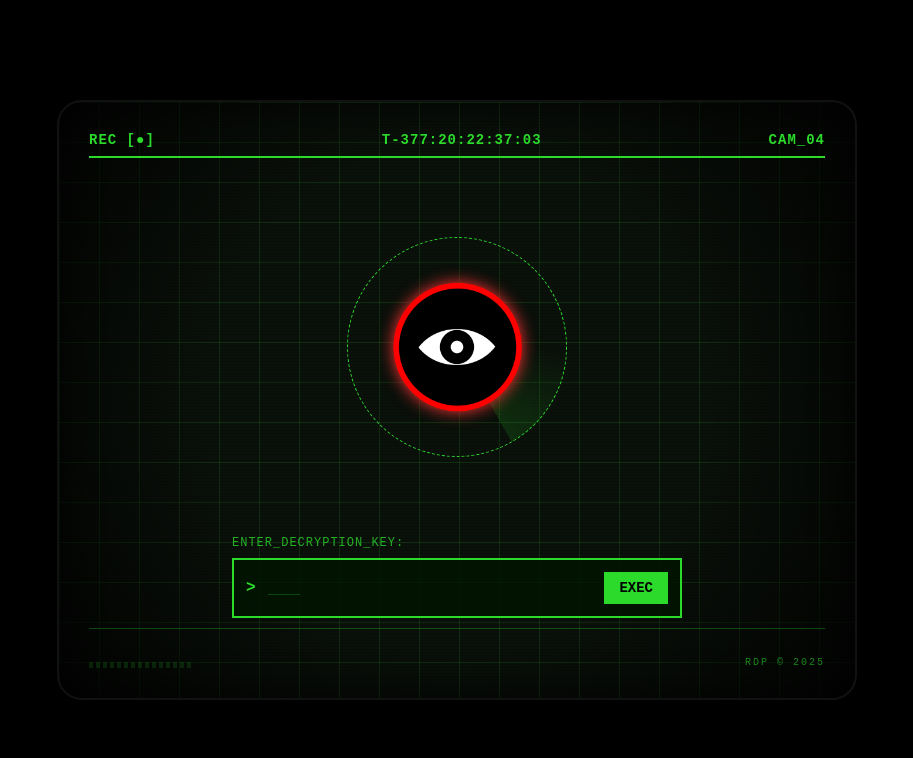
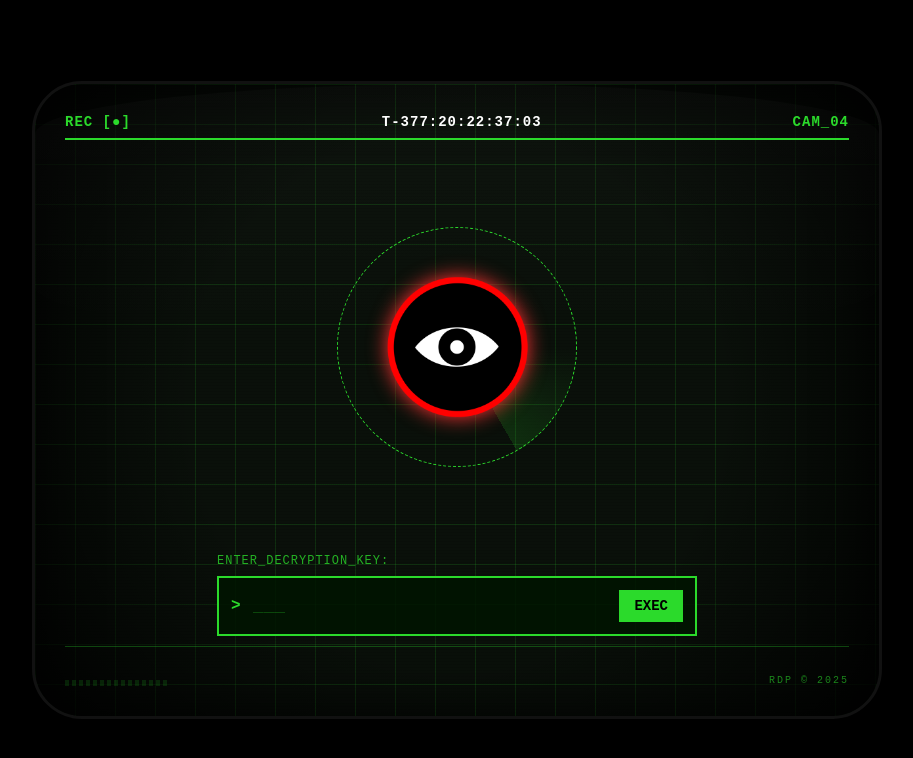
Before and after one commit to realdarkplanet/realdarkplanet.github.io, a plain HTML site: page index.html in a window 1280 px wide. Shown: the whole page, without its empty margins (183-1096 px from the left). Drawn offline with Linux system fonts and the light colour scheme.

Commit message:
Update style.css

```diff
--- a/style.css
+++ b/style.css
@@ -18,12 +18,12 @@ body {
     color: var(--cctv-green);
     font-family: "Courier New", Courier, monospace;
 
-    /* MOBILE FIX: Use min-height instead of fixed height so it can grow */
+    /* MOBILE FIX: Use min-height so it allows scrolling */
     min-height: 100vh;
     width: 100vw;
     margin: 0;
 
-    /* MOBILE FIX: Allow scrolling (removed overflow: hidden) */
+    /* Center the monitor on desktop */
     display: flex;
     justify-content: center;
     align-items: center;
@@ -33,38 +33,44 @@ body {
 .terminal-cutout {
     position: relative;
 
-    /* Shape & Sizing */
+    /* SIZE & ASPECT RATIO */
     width: 100%;
-    max-width: 800px;
-    aspect-ratio: 4 / 3; /* Classic TV Shape */
+    max-width: 850px;
+    aspect-ratio: 4 / 3;
 
-    /* CURVE UPDATE: This creates the old monitor shape */
-    border-radius: 25px;
+    /* --- THE "OLD MONITOR" CURVE --- */
+    /* This curves the edges, not just corners. It simulates a convex screen. */
+    border-radius: 50% / 10%;
+    /* A small fallback curve for the sides */
+    border-top-left-radius: 50px;
+    border-top-right-radius: 50px;
+    border-bottom-left-radius: 50px;
+    border-bottom-right-radius: 50px;
 
-    /* Contrast & Depth */
+    /* DEPTH: Inset shadow creates the "thick glass" feel */
+    box-shadow: inset 0 0 60px rgba(0,0,0,0.9);
+
+    /* Background & Bezel */
     background-color: var(--cctv-bg);
-    border: 2px solid #111; /* Subtle bezel */
+    border: 3px solid #111; /* Dark physical bezel */
 
-    /* Inner shadow to fake curved glass depth */
-    box-shadow: inset 0 0 40px rgba(0,0,0,0.8);
-
-    /* Internal Layout */
+    /* Layout */
     display: flex;
     flex-direction: column;
-    overflow: hidden; /* Clips content to the curved corners */
+    overflow: hidden; /* Clips content to the curved shape */
 }
 
-/* --- 3. MOBILE OPTIMIZATION (THE FIX) --- */
+/* --- 3. MOBILE OPTIMIZATION --- */
 @media (max-width: 768px) {
     .terminal-cutout {
-        /* Break the box shape so it fills the phone screen */
+        /* On mobile, we flatten the curve slightly for usability */
         width: 100%;
         max-width: none;
         height: auto;
         min-height: 100vh;
         aspect-ratio: unset;
 
-        /* Remove curve on mobile for full immersion (optional, but recommended) */
+        /* Remove the heavy distortion so text is readable */
         border-radius: 0;
         border: none;
         box-shadow: none;
@@ -73,24 +79,27 @@ body {
     .screen-content {
         padding: 20px;
         /* Extra padding at bottom so keyboard doesn't hide input */
-        padding-bottom: 120px;
+        padding-bottom: 150px;
 
         /* Stack items naturally */
         justify-content: flex-start;
-        gap: 40px;
+        gap: 30px;
     }
 
-    /* Adjust eye size for mobile */
+    /* Adjust sizing for small screens */
     .radar-housing {
-        width: 150px;
-        height: 150px;
+        width: 180px;
+        height: 180px;
+    }
+
+    .status-bar {
+        font-size: 11px;
     }
 
     /* Make input easier to tap */
     .input-wrapper {
         padding: 15px;
     }
-
     .terminal-input {
         font-size: 16px; /* Prevents auto-zoom on iPhone */
     }
@@ -120,8 +129,8 @@ body {
     height: 100%;
     background: repeating-linear-gradient(
         0deg,
-        rgba(0,0,0,0.15),
-        rgba(0,0,0,0.15) 1px,
+        rgba(0,0,0,0.1),
+        rgba(0,0,0,0.1) 1px,
         transparent 1px,
         transparent 3px
     );
@@ -135,10 +144,23 @@ body {
     left: 0;
     width: 100%;
     height: 100%;
-    /* Darkens corners to enhance curve effect */
-    background: radial-gradient(circle, transparent 50%, rgba(0,0,0,0.9) 100%);
+    /* Darkens corners strongly */
+    background: radial-gradient(circle, transparent 50%, rgba(0,0,0,0.95) 100%);
     pointer-events: none;
     z-index: 3;
+}
+
+/* New: Fake Glare on the "Glass" */
+.screen-glare {
+    position: absolute;
+    top: 0;
+    left: 0;
+    width: 100%;
+    height: 40%;
+    background: linear-gradient(180deg, rgba(255,255,255,0.02) 0%, transparent 100%);
+    pointer-events: none;
+    z-index: 4;
+    border-radius: 50% / 20%; /* Curves the glare */
 }
 
 /* --- 5. CONTENT LAYOUT --- */
@@ -166,6 +188,7 @@ body {
 }
 .time-code {
     font-family: monospace;
+    color: #fff; /* White for better visibility */
 }
 
 /* Center Eye & Radar */
@@ -178,8 +201,8 @@ body {
 
 .radar-housing {
     position: relative;
-    width: 220px;
-    height: 220px;
+    width: 240px;
+    height: 240px;
     display: flex;
     justify-content: center;
     align-items: center;
@@ -188,8 +211,7 @@ body {
 .rdp-eye {
     width: 70%;
     height: auto;
-    /* Only the Red Eye gets the red glow */
-    filter: drop-shadow(0 0 8px var(--alert-red));
+    filter: drop-shadow(0 0 10px var(--alert-red));
     position: relative;
     z-index: 5;
 }
@@ -211,7 +233,7 @@ body {
 /* Command Zone (Input) */
 .command-zone {
     width: 100%;
-    max-width: 450px;
+    max-width: 480px;
     align-self: center;
     margin-bottom: 10px;
 }
@@ -227,7 +249,7 @@ body {
     display: flex;
     align-items: center;
     border: 2px solid var(--cctv-green);
-    background: rgba(0, 20, 0, 0.8); /* Dark background for readability */
+    background: rgba(0, 20, 0, 0.85);
     padding: 12px;
 }
 
@@ -272,17 +294,29 @@ body {
     padding-top: 10px;
 }
 
+/* Audio Visualizer (Clickable) */
 .audio-viz {
     display: flex;
     gap: 3px;
     height: 100%;
     align-items: flex-end;
+    cursor: pointer; /* Shows hand cursor */
+    transition: opacity 0.3s;
 }
+
+.audio-viz:hover {
+    opacity: 1 !important; /* Glow on hover */
+}
+
 .audio-viz span {
     width: 4px;
     background: var(--cctv-green);
+    /* Animation definition */
     animation: wave 1s ease-in-out infinite;
+    /* Initially paused until JS starts it */
+    animation-play-state: paused;
 }
+
 /* Randomized wave heights */
 .audio-viz span:nth-child(odd) { animation-duration: 0.6s; }
 .audio-viz span:nth-child(even) { animation-duration: 1.1s; }
```
